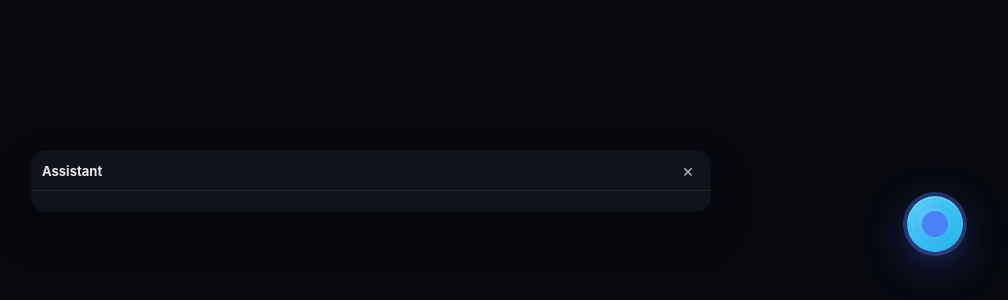
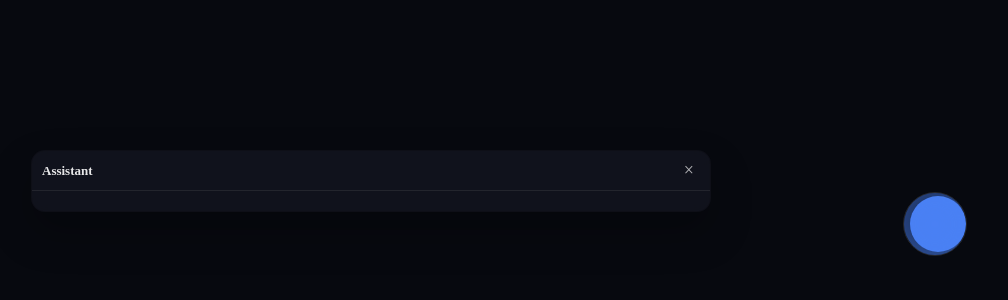
Before and after one commit to BP-H/alpha-b, a React app in the folder vite-react-main/: page / in a window 1280 px wide. Shown: the part 500-800 px from the top of the page, without its empty margins (269-1277 px from the left). Built offline with nearby package versions, Linux system fonts and the light colour scheme; the HTML template or start-up script is replaced by a standard one.

Commit message:
Update styles.css

```diff
--- a/vite-react-main/src/styles.css
+++ b/vite-react-main/src/styles.css
@@ -1,9 +1,9 @@
 /* =========================
-   Theme + reset
+   Reset + Theme
    ========================= */
 *,*::before,*::after{box-sizing:border-box}
 html,body,#root{height:100%}
-html,body{margin:0;padding:0;background:#07090f;color:#e9ecf1;font-family:Inter,ui-sans-serif,system-ui,-apple-system,Segoe UI,Roboto}
+html,body{margin:0;padding:0;background:#07090f}
 img,svg,video,canvas{display:block;max-width:100%}
 button,input,textarea,select{font:inherit;color:inherit}
 :focus-visible{outline:2px solid #0A84FF;outline-offset:2px}
@@ -18,103 +18,52 @@ button,input,textarea,select{font:inherit;color:inherit}
   --post-gap:1px;
   --feed-max:100%;
   --stripe-h:64px;
-  --orb-size:56px;
+  --orb-size:64px;
 }
 
-/* Soft “Apple white” sheet over 3D background */
-.apple-white-bg{
-  background:
-    radial-gradient(1200px 800px at 80% -10%, rgba(255,255,255,0.05), rgba(0,0,0,0) 60%),
-    radial-gradient(1400px 1000px at -20% 110%, rgba(255,255,255,0.05), rgba(0,0,0,0) 60%);
-}
-
-/* 3D background layer is click-thru */
+/* =========================
+   Click-through world layer
+   ========================= */
 .world-layer{position:fixed;inset:0;z-index:0;pointer-events:none}
 .world-layer canvas{pointer-events:none !important}
 
-/* Feed container above world */
+/* =========================
+   Feed layout (above world)
+   ========================= */
 .content-viewport{height:100dvh;overflow:auto;-webkit-overflow-scrolling:touch;position:relative;z-index:10}
-.feed-wrap{padding:8px 0 96px}
+.feed-wrap{padding:8px 0 80px}
 .feed-content{width:var(--feed-max);margin:0 auto;display:grid;gap:var(--post-gap);padding:0}
 
-/* Frost bars */
-.frost{
-  background:var(--glass);
-  -webkit-backdrop-filter:blur(16px) saturate(160%);
-  backdrop-filter:blur(16px) saturate(160%);
-  border-top:1px solid var(--stroke-1);
-  border-bottom:1px solid var(--stroke-1);
+/* (Optional) Post skeleton bits you may already use */
+.post{display:grid;grid-template-rows:auto auto auto;gap:0;background:transparent}
+.post-media{width:100%;aspect-ratio:4/5;background:#0d1320 center/cover no-repeat;position:relative;margin:0;border:0}
+.post-media img{position:absolute;inset:0;width:100%;height:100%;object-fit:cover;opacity:0;pointer-events:none}
+.frost{background:var(--glass);-webkit-backdrop-filter:blur(16px) saturate(160%);backdrop-filter:blur(16px) saturate(160%);border-top:1px solid var(--stroke-1);border-bottom:1px solid var(--stroke-1)}
+.frost-top,.frost-bottom{height:var(--stripe-h);display:flex;align-items:center;gap:12px;padding:0 12px}
+
+/* =========================
+   Assistant Orb (HTML)
+   ========================= */
+.assistant-orb{
+  position:fixed; z-index:60; width:var(--orb-size); height:var(--orb-size); border-radius:50%;
+  border:1px solid rgba(255,255,255,.12); overflow:hidden;
+  transform:translate(-50%,-50%);
+  transition:left .16s ease, top .16s ease, box-shadow .2s ease, filter .2s ease;
+  display:grid; place-items:center; cursor:pointer; background:transparent;
 }
-.frost-top,.frost-bottom{
-  height:var(--stripe-h);
-  display:flex; align-items:center; gap:12px; padding:0 12px;
-}
-
-/* Cards / media */
-.post{display:grid;grid-template-rows:auto auto auto;gap:0;background:transparent}
-.post-media{
-  width:100%;
-  aspect-ratio:4/5;
-  background:#0d1320 center/cover no-repeat;
-  position:relative;margin:0;border:0;
-}
-.post-media img{position:absolute;inset:0;width:100%;height:100%;object-fit:cover;opacity:0;pointer-events:none}
-.avatar-circle{width:28px;height:28px;border-radius:50%;background-size:cover;background-position:center;border:1px solid var(--stroke-2)}
-.author{display:flex;flex-direction:column;min-width:0}
-.author .name{font-weight:600;font-size:14px;color:#fff;white-space:nowrap;overflow:hidden;text-overflow:ellipsis}
-.author .time{font-size:12px;color:var(--ink-2)}
-.chip{margin-left:auto;padding:6px 8px;border:1px solid var(--stroke-2);background:rgba(255,255,255,.06);color:var(--ink-2);font-size:11px}
-.frost-bottom{display:grid;grid-template-columns:44px repeat(4,1fr);align-items:center;gap:0}
-.me-circle{width:32px;height:32px;border-radius:50%;background-size:cover;background-position:center;border:1px solid var(--stroke-2);justify-self:start}
-.icon-btn{height:44px;display:grid;place-items:center;background:transparent;border:0;color:#e6e8ee;justify-self:center}
-.icon-btn .ico{width:20px;height:20px}
-.icon-btn:focus{outline:none}
-.icon-btn:focus-visible{box-shadow:0 0 0 2px rgba(255,255,255,.25) inset;border-radius:8px}
-
-/* Brand badge */
-.brand-wrap{position:fixed;left:10px;top:10px;z-index:57;display:flex;align-items:center;gap:8px}
-.brand-dot{width:40px;height:40px;border-radius:50%;border:1px solid var(--stroke-2);overflow:hidden;background:radial-gradient(circle at 30% 30%, #67e8f9, #22d3ee)}
-.brand-label{font-weight:700;letter-spacing:.2px;color:#fff;user-select:none}
-
-/* Portal transition (white burst) */
-.portal-overlay{
-  position:fixed; inset:0; pointer-events:none; z-index:9999;
-  --px:50vw; --py:50vh; --r0:0px;
-  background: radial-gradient(circle at var(--px) var(--py), rgba(255,255,255,1) 0, rgba(255,255,255,1) 60%, rgba(255,255,255,.98) 70%, rgba(255,255,255,0) 71%);
-  clip-path: circle(var(--r0) at var(--px) var(--py));
-  opacity:0;
-  transition: clip-path .65s cubic-bezier(.22,.61,.36,1), opacity .2s ease;
-}
-.portal-overlay.on{ --r0: 160vmax; opacity:1; }
-
-/* =================== Assistant Orb (single, correct block) ================== */
-/* Positioned via left/top from JS. Keep only this block (remove duplicates). */
-.assistant-orb{
-  position:fixed; z-index:9998; width:var(--orb-size); height:var(--orb-size); border-radius:999px;
-  border:1px solid rgba(255,255,255,.15);
-  transform:translate(-50%,-50%);
-  transition:left .6s cubic-bezier(.22,.61,.36,1), top .6s cubic-bezier(.22,.61,.36,1), filter .2s;
-  display:grid; place-items:center; cursor:pointer;
-  background: radial-gradient(120% 120% at 30% 30%, #67e8f9, #22d3ee 60%, #0ea5e9 100%); /* will be overridden inline */
-  box-shadow:0 12px 40px rgba(82,97,255,.35), inset 0 1px 0 rgba(255,255,255,.5);
-}
-.assistant-orb:hover{ filter:saturate(120%) }
-.assistant-orb.mic{ filter:drop-shadow(0 0 18px rgba(106,115,255,.6)) }
-.assistant-orb.flying{ pointer-events:none; filter:saturate(150%) }
 .assistant-orb__core{
-  width:26px; height:26px; border-radius:999px;
-  background:radial-gradient(circle at 30% 30%, #fff, #c7e9ff 60%, #67e8f9);
-  box-shadow:inset 0 0 30px rgba(255,255,255,.45);
-  filter:blur(.2px);
+  width:56px; height:56px; border-radius:50%;
+  background: radial-gradient(60% 60% at 40% 35%, rgba(255,255,255,.95), rgba(255,255,255,.25) 65%, transparent 70%);
 }
 .assistant-orb__ring{
-  position:absolute; width:64px; height:64px; border-radius:999px;
-  box-shadow:0 0 0 6px rgba(106,115,255,.12);
+  position:absolute; inset:-4px; border-radius:50%;
 }
-.assistant-orb.mic .assistant-orb__ring{ animation: ping 1.4s ease-out infinite; }
-@keyframes ping{ 0%{ box-shadow:0 0 0 0 rgba(106,115,255,.25);} 100%{ box-shadow:0 0 0 28px rgba(106,115,255,0);} }
+.assistant-orb:hover{ filter:saturate(115%) }
+.assistant-orb.mic .assistant-orb__ring{ animation: orb-ping 1.4s ease-out infinite }
+@keyframes orb-ping{ 0%{ box-shadow:0 0 0 0 rgba(106,115,255,.25);} 100%{ box-shadow:0 0 0 28px rgba(106,115,255,0);} }
+.assistant-orb.flying{ pointer-events:none; filter:saturate(150%) }
 
-/* small tooltip above the orb */
+/* tiny toast above the orb */
 .assistant-orb__toast{
   position:absolute; bottom:70px; left:50%; transform:translateX(-50%);
   white-space:nowrap; padding:6px 8px; border-radius:8px;
@@ -122,20 +71,13 @@ button,input,textarea,select{font:inherit;color:inherit}
   box-shadow:0 8px 20px rgba(0,0,0,.25); pointer-events:none;
 }
 
-/* ============================ World HUD (bottom) ============================ */
-.world-topbar{ display:none !important; }
-.world-bottombar{
-  position: fixed; left: 12px; right: 12px; bottom: 12px; z-index: 5;
-  display:flex; align-items:center; gap:10px; padding:8px 10px; border-radius:12px;
-  background: rgba(10,12,20,.55); color:#fff; backdrop-filter: blur(10px) saturate(140%);
-}
-.world-bottombar .crumb { opacity:.8; font-size:12px; }
-
-/* ============================== Chat Dock UI ================================ */
+/* =========================
+   Chat Dock
+   ========================= */
 .chatdock{
   position: fixed; left: 50%; bottom: 88px; transform: translateX(-50%);
   width: min(680px, 92vw);
-  z-index: 60;
+  z-index: 70;
   border: 1px solid rgba(0,0,0,.15);
   border-radius: 14px;
   background: rgba(20,22,32,.75);
@@ -148,13 +90,45 @@ button,input,textarea,select{font:inherit;color:inherit}
 .chatdock__head .x{ background:transparent; border:0; color:#fff; font-size:18px; cursor:pointer; opacity:.7 }
 .chatdock__head .x:hover{ opacity:1 }
 .chatdock__body{ max-height: 240px; overflow:auto; padding:10px; display:grid; gap:8px }
-.bubble{ padding:8px 10px; border-radius:10px; max-width: 85%; white-space: pre-wrap; word-wrap: break-word; }
+.bubble{
+  padding:8px 10px; border-radius:10px; max-width: 85%;
+  white-space: pre-wrap; word-wrap: break-word;
+}
 .bubble.user{ justify-self: end; background: rgba(99,102,241,.25); border: 1px solid rgba(99,102,241,.35); }
 .bubble.assistant{ justify-self: start; background: rgba(255,255,255,.08); border: 1px solid rgba(255,255,255,.12); }
 .bubble.system{ justify-self: center; font-size: 12px; opacity: .8 }
+
 .chatdock-pill{
   position: fixed; left: 50%; bottom: 88px; transform: translateX(-50%);
-  z-index: 60; border: 1px solid rgba(0,0,0,.15); border-radius: 999px;
+  z-index: 70; border: 1px solid rgba(0,0,0,.15); border-radius: 999px;
   padding: 8px 12px; background: rgba(20,22,32,.75); color: #fff; cursor: pointer;
   backdrop-filter: blur(10px) saturate(140%); box-shadow: 0 8px 20px rgba(0,0,0,.25);
 }
+
+/* =========================
+   World UI
+   ========================= */
+.world-bottombar{
+  position: fixed; left: 12px; right: 12px; bottom: 12px; z-index: 65;
+  display:flex; align-items:center; gap:10px; padding:8px 10px; border-radius:12px;
+  background: rgba(10,12,20,.55); color:#fff; backdrop-filter: blur(10px) saturate(140%);
+}
+.world-bottombar .crumb { opacity:.8; font-size:12px; }
+.pill{
+  background:#141827; color:#fff; border:1px solid var(--stroke-2);
+  border-radius:999px; padding:8px 12px; font-weight:700; cursor:pointer;
+}
+.pill:hover{ box-shadow:0 0 0 2px rgba(255,255,255,.08) inset }
+
+/* =========================
+   Portal (white burst)
+   ========================= */
+.portal-overlay{
+  position:fixed; inset:0; pointer-events:none; z-index:9999;
+  --px:50vw; --py:50vh; --r0:0px;
+  background: radial-gradient(circle at var(--px) var(--py), rgba(255,255,255,1) 0, rgba(255,255,255,1) 60%, rgba(255,255,255,.98) 70%, rgba(255,255,255,0) 71%);
+  clip-path: circle(var(--r0) at var(--px) var(--py));
+  opacity:0;
+  transition: clip-path .65s cubic-bezier(.22,.61,.36,1), opacity .2s ease;
+}
+.portal-overlay.on{ --r0: 160vmax; opacity:1; }
```
